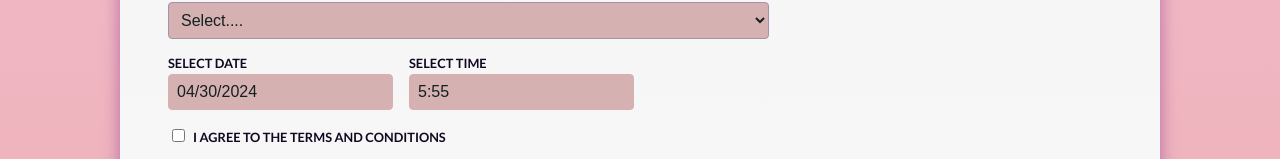
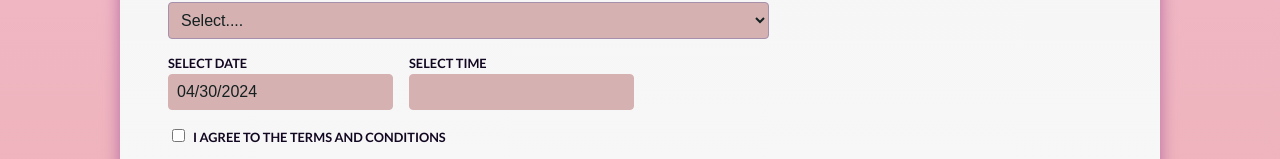
Before and after one commit to Tetsewa/StyleSavvy-Salon-Project, a React (Vite) app: page /MakeAnAppointment in a window 1280 px wide. Shown: the part 1053-1212 px from the top of the page. Built offline with nearby package versions, Linux system fonts and the light colour scheme; no server answers; a web font is replaced by a local one.

Commit message:
Time zone issue fix

```diff
--- a/src/pages/MakeAnAppointment.jsx
+++ b/src/pages/MakeAnAppointment.jsx
@@ -9,7 +9,8 @@ import {v4 as uuidv4} from 'uuid';
 
 const MakeAnAppointment = () => {
     const [startDate, setStartDate] = useState(new Date());
-    const [startTime, setStartTime] = useState(new Date());
+    //const [startTime, setStartTime] = useState(new Date());
+    const [startTime, setStartTime] = useState(null);
     const navigate = useNavigate();
 
     const [selectedOptionHairServices, setSelectedOptionHairServices] = useState('');
@@ -65,7 +66,7 @@ const MakeAnAppointment = () => {
         console.log(formData);
         formData.id = uuidv4();
         formData.dateScheduled = startDate;
-        formData.timeScheduled = startTime;
+
         if (selectedOptionHairServices !== null && selectedOptionHairServices !== '') {
             formData.services.push(selectedOptionHairServices);
         }
@@ -78,6 +79,10 @@ const MakeAnAppointment = () => {
         if (selectedOptionSpaServices != null && selectedOptionSpaServices !== '') {
             formData.services.push(selectedOptionSpaServices);
         }
+
+        const adjustedStartTime = new Date(startTime.getTime());
+        adjustedStartTime.setUTCHours(adjustedStartTime.getUTCHours() + 2);
+        formData.timeScheduled =  adjustedStartTime.toISOString();
         e.preventDefault();
         try {
             const response = await axios.post('https://stylesavvy.adaptable.app/reservations', formData);
@@ -251,7 +256,7 @@ const MakeAnAppointment = () => {
                                     showTimeSelectOnly
                                     timeIntervals={30}
                                     timeCaption="Time"
-                                    dateFormat="h:mm"
+                                    dateFormat="h:mm aa"
                                     minTime={new Date(0, 0, 0, 9, 0)}
                                     maxTime={new Date(0, 0, 0, 17, 0)}/>
                     </div>
```
